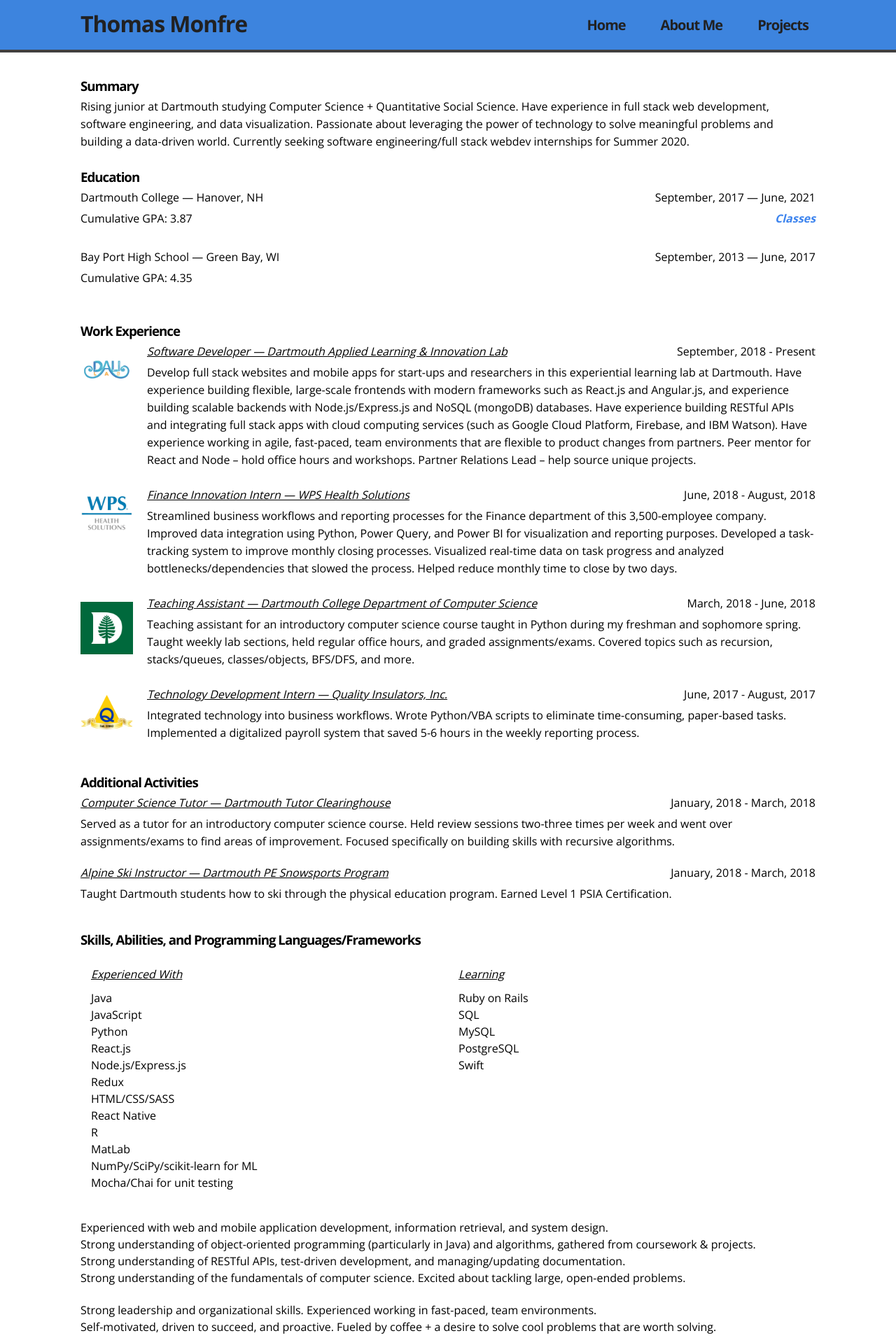
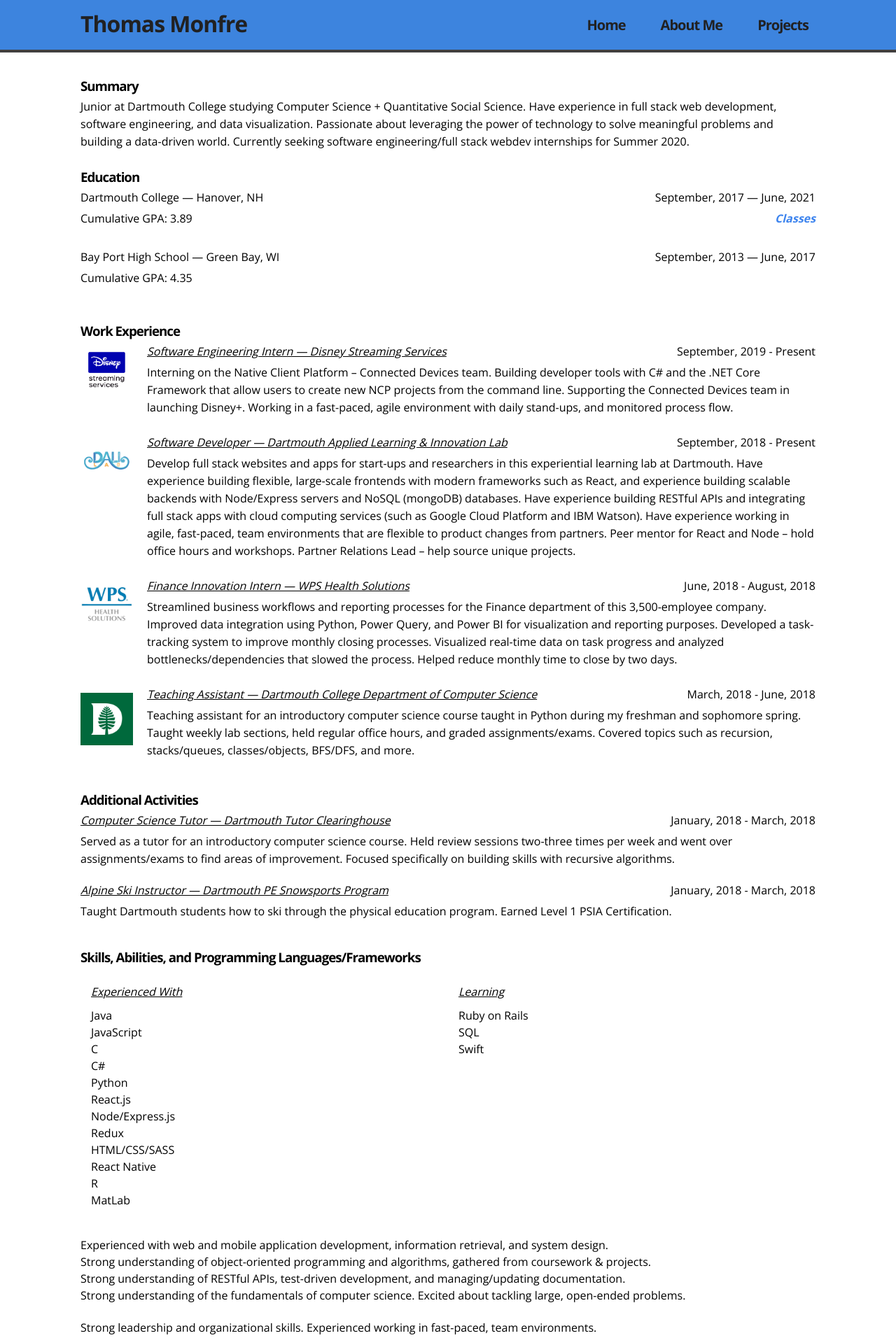
Before and after one commit to tmonfre/portfolio-website, a React app: page /aboutme in a window 1280 px wide. Shown: the top 1912 px of the page at 70% size. Built offline with nearby package versions, Linux system fonts and the light colour scheme.

Commit message:
updated content for disney internship

```diff
--- a/src/components/AboutMe.js
+++ b/src/components/AboutMe.js
@@ -11,7 +11,7 @@
         <div className="content-section">
           <h3>Summary</h3>
           <p>
-          Rising junior at Dartmouth studying Computer Science + Quantitative Social Science. Have experience in full stack web development, software engineering, and data visualization.
+          Junior at Dartmouth College studying Computer Science + Quantitative Social Science. Have experience in full stack web development, software engineering, and data visualization.
           Passionate about leveraging the power of technology to solve meaningful problems and building a data-driven world.
           Currently seeking software engineering/full stack webdev internships for Summer 2020.
           </p>
@@ -23,7 +23,7 @@
           <div className="school">
             <div className="school-left">
               <p className="school-title"><a href="http://www.dartmouth.edu" target="_blank" rel="noopener noreferrer">Dartmouth College</a>  —  Hanover, NH</p>
-              <p id="gpa_left">Cumulative GPA: 3.87</p>
+              <p id="gpa_left">Cumulative GPA: 3.89</p>
             </div>
 
             <div className="school-right">
@@ -48,6 +48,29 @@
 
           <div className="company">
             <div className="logo-image">
+              <a href="https://www.disneystreaming.com" target="_blank" rel="noopener noreferrer">
+                <img src={require('../assets/aboutme/disney_streaming.png')} width="75" height="75" alt="Disney Streaming Services" />
+              </a>
+            </div>
+
+            <div className="job">
+              <div className="job-title">
+                <p>
+                  <a href="https://www.disneystreaming.com" target="_blank" rel="noopener noreferrer">Software Engineering Intern  — Disney Streaming Services</a>
+                </p>
+                <p className="duration">September, 2019 - Present</p>
+              </div>
+              <p>
+              Interning on the Native Client Platform – Connected Devices team. Building developer tools with C# and the .NET Core
+              Framework that allow users to create new NCP projects from the command line. Supporting the Connected Devices team
+              in launching Disney+. Working in a fast-paced, agile environment with daily stand-ups, and monitored process flow.
+              </p>
+
+            </div>
+          </div>
+
+          <div className="company">
+            <div className="logo-image">
               <a href="http://dali.dartmouth.edu/" target="_blank" rel="noopener noreferrer"><img src={require('../assets/aboutme/dali_logo.png')} width="75" height="75" alt="DALI Lab" /></a>
             </div>
 
@@ -59,12 +82,12 @@
                 <p className="duration">September, 2018 - Present</p>
               </div>
               <p>
-              Develop full stack websites and mobile apps for start-ups and researchers in this experiential learning lab at Dartmouth.
-              Have experience building flexible, large-scale frontends with modern frameworks such as React.js and Angular.js, and experience
-              building scalable backends with Node.js/Express.js and NoSQL (mongoDB) databases.
-              Have experience building RESTful APIs and integrating full stack apps with cloud computing services (such as Google Cloud Platform, Firebase, and IBM Watson).
-              Have experience working in agile, fast-paced, team environments that are flexible to product changes from partners.
-              Peer mentor for React and Node – hold office hours and workshops. Partner Relations Lead – help source unique projects.
+              Develop full stack websites and apps for start-ups and researchers in this experiential learning lab at Dartmouth.
+              Have experience building flexible, large-scale frontends with modern frameworks such as React, and experience building scalable
+              backends with Node/Express servers and NoSQL (mongoDB) databases. Have experience building RESTful APIs and integrating full stack
+              apps with cloud computing services (such as Google Cloud Platform and IBM Watson). Have experience working in agile, fast-paced,
+              team environments that are flexible to product changes from partners. Peer mentor for React and Node – hold office hours and workshops.
+              Partner Relations Lead – help source unique projects.
               </p>
 
             </div>
@@ -113,27 +136,6 @@
               </p>
             </div>
           </div>
-
-          <div className="company">
-            <div className="logo-image">
-              <a href="http://www.qualityinsulators.com/" target="_blank" rel="noopener noreferrer">
-                <img src={require('../assets/aboutme/QI_logo.png')} width="75" height="75" alt="Quality Insulators" />
-              </a>
-            </div>
-
-            <div className="job">
-              <div className="job-title">
-                <p>
-                  <a href="http://www.qualityinsulators.com/" target="_blank" rel="noopener noreferrer">Technology Development Intern  — Quality Insulators, Inc.</a>
-                </p>
-                <p className="duration">June, 2017 - August, 2017</p>
-              </div>
-              <p>
-              Integrated technology into business workflows. Wrote Python/VBA scripts to eliminate time-consuming, paper-based tasks.
-              Implemented a digitalized payroll system that saved 5-6 hours in the weekly reporting process.
-              </p>
-            </div>
-          </div>
         </div>
 
         <div className="content-section">
@@ -178,16 +180,16 @@
               <ul>
                 <li>Java</li>
                 <li>JavaScript</li>
+                <li>C</li>
+                <li>C#</li>
                 <li>Python</li>
                 <li>React.js</li>
-                <li>Node.js/Express.js</li>
+                <li>Node/Express.js</li>
                 <li>Redux</li>
                 <li>HTML/CSS/SASS</li>
                 <li>React Native</li>
                 <li>R</li>
                 <li>MatLab</li>
-                <li>NumPy/SciPy/scikit-learn for ML</li>
-                <li>Mocha/Chai for unit testing</li>
               </ul>
             </div>
 
@@ -196,15 +198,13 @@
               <ul>
                 <li>Ruby on Rails</li>
                 <li>SQL</li>
-                <li>MySQL</li>
-                <li>PostgreSQL</li>
                 <li>Swift</li>
               </ul>
             </div>
           </div>
           <ul>
             <li>Experienced with web and mobile application development, information retrieval, and system design.</li>
-            <li>Strong understanding of object-oriented programming (particularly in Java) and algorithms, gathered from coursework & projects.</li>
+            <li>Strong understanding of object-oriented programming and algorithms, gathered from coursework & projects.</li>
             <li>Strong understanding of RESTful APIs, test-driven development, and managing/updating documentation.</li>
             <li>Strong understanding of the fundamentals of computer science. Excited about tackling large, open-ended problems.</li>
 
@@ -218,7 +218,7 @@
         <div className="content-section">
           <h3>Awards</h3>
           <ul>
-            <li>Dartmouth College Academic Honor List — top 15% of all students</li>
+            <li>Dartmouth College Academic Honor List</li>
             <li>Merit Citation in CS 52: Full Stack Web Development</li>
             <li>Merit Citation in Gov 7: Media and Politics</li>
           </ul>
--- a/src/components/Home.js
+++ b/src/components/Home.js
@@ -11,7 +11,7 @@
 
 function animateScroll(hashLinkID) {
   $([document.documentElement, document.body]).animate({
-    scrollTop: $(`#${hashLinkID}`).offset().top - 75,
+    scrollTop: $(`#${hashLinkID}`).offset().top - 225,
   }, 1000);
 }
 
@@ -111,8 +111,9 @@
             </div>
             <div id="about-me-text">
               <p>
-                Rising junior at Dartmouth College studying Computer Science + Quantitative Social Science. Full-Stack Software Developer
-                @ the <a href="http://dali.dartmouth.edu/" target="_blank" rel="noopener noreferrer">DALI Lab.</a>
+                Junior at Dartmouth College studying Computer Science + Quantitative Social Science. Software Engineering Intern
+                at <a href="https://www.disneystreaming.com/" target="_blank" rel="noopener noreferrer">Disney Streaming Services</a>,
+                and Full-Stack Software Engineer at the <a href="http://dali.dartmouth.edu/" target="_blank" rel="noopener noreferrer">DALI Lab.</a>
               </p>
               <br />
               <p>
```
Also changed, not shown: src/components/Classes.js (+22 -28 lines), src/components/Projects.js (+29 -29 lines), src/assets/aboutme/disney_streaming.png (added), src/assets/aboutme/disney_streaming.svg (added).
